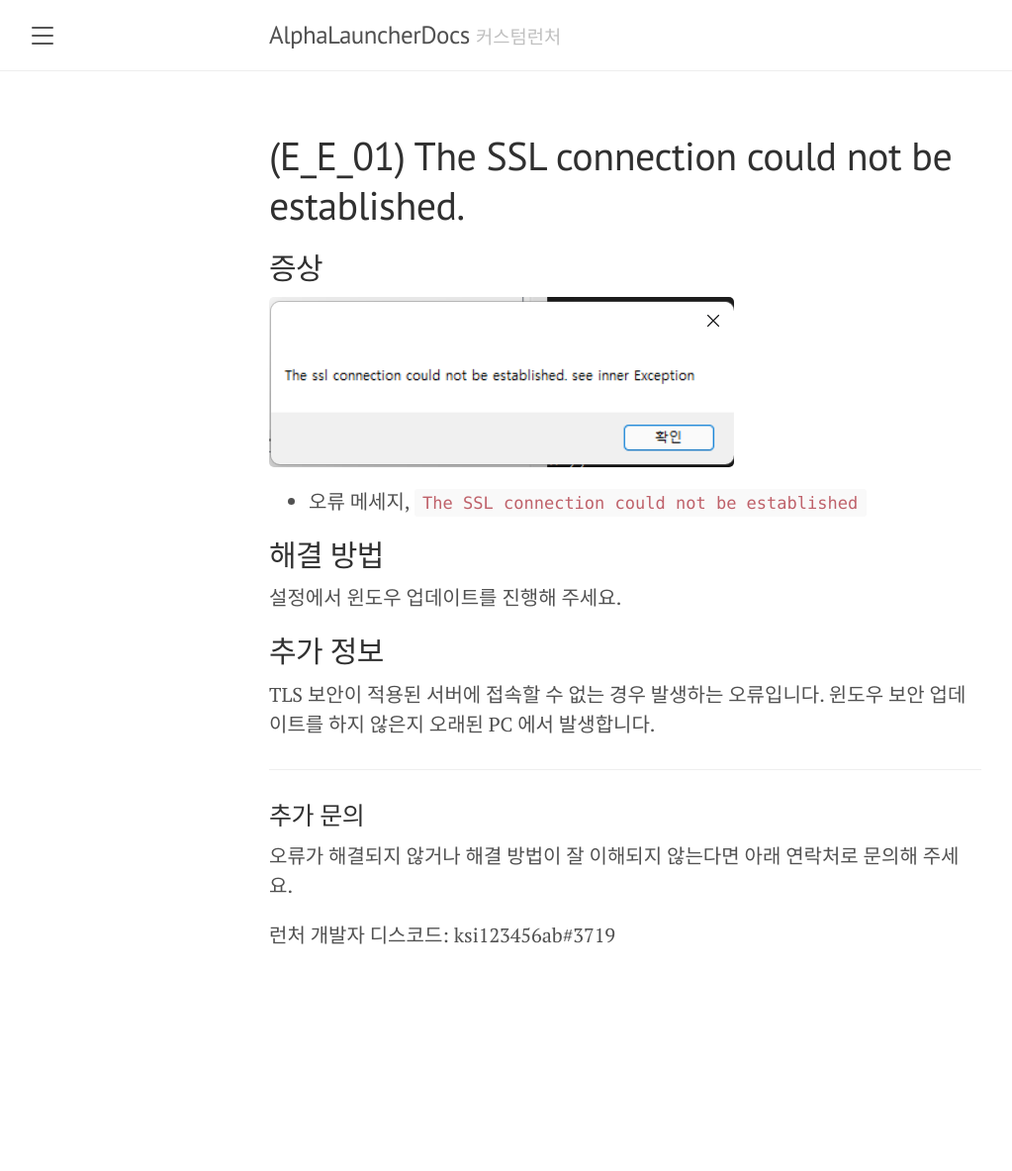
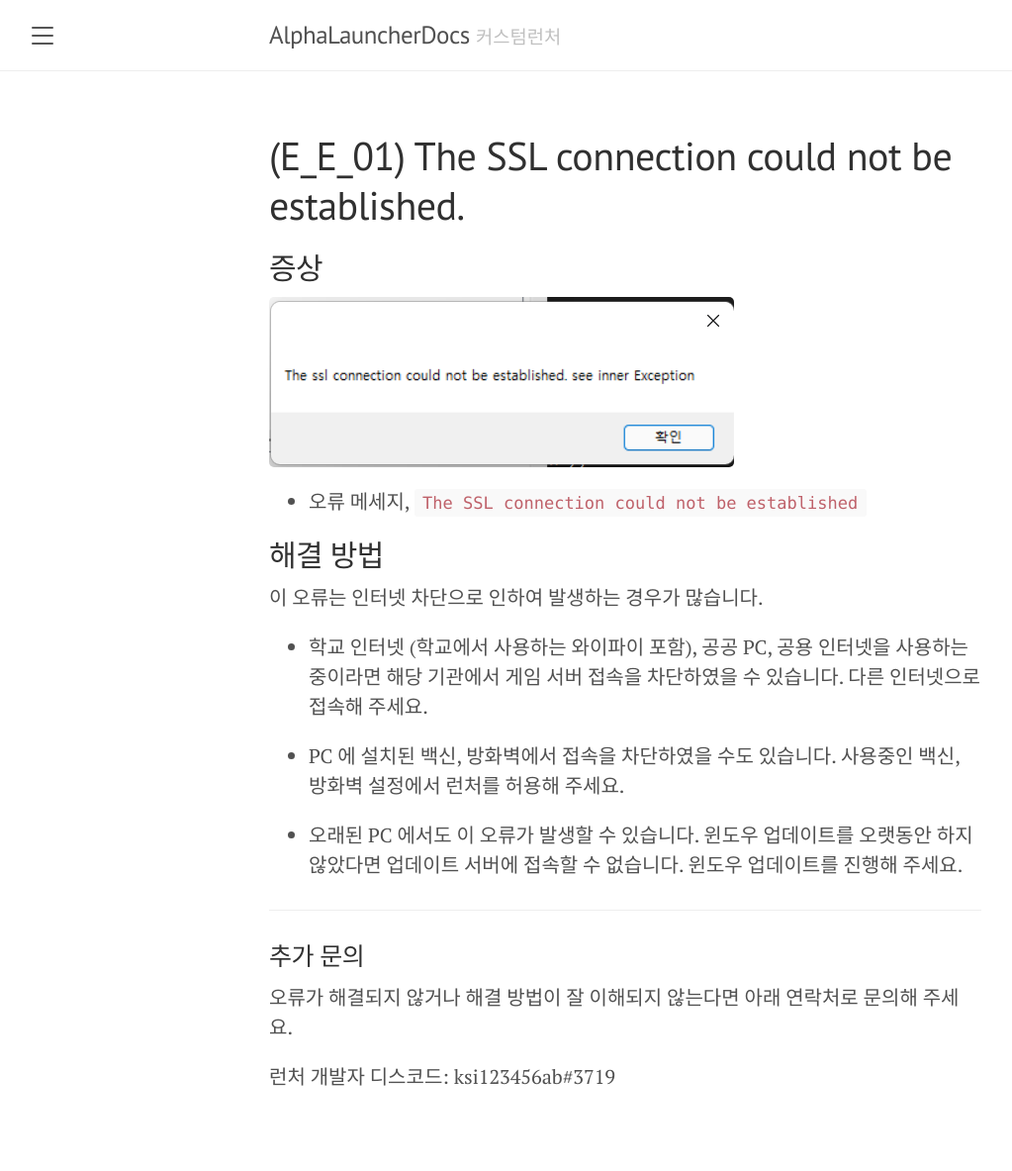
Before and after one commit to isk162534/AlphaLauncherDocs, a Jekyll site: the page built from collections/_error_posts/E_E_01.md, in a window 1280 px wide. Shown: the whole page at 99% size, without its empty margins (8-1031 px from the left). Built offline with Jekyll 4.4.1, drawn with Linux system fonts in a browser that asks for light colours; before the commit the page ends 1040 px from its top, so only the background shows below that.

Commit message:
2022 09 13

```diff
--- a/collections/_error_posts/E_E_01.md
+++ b/collections/_error_posts/E_E_01.md
@@ -11,8 +11,10 @@ title: (E_E_01) The SSL connection could not be established.
 
 ## 해결 방법
 
-설정에서 윈도우 업데이트를 진행해 주세요.
+이 오류는 인터넷 차단으로 인하여 발생하는 경우가 많습니다.
 
-## 추가 정보
+- 학교 인터넷 (학교에서 사용하는 와이파이 포함), 공공 PC, 공용 인터넷을 사용하는 중이라면 해당 기관에서 게임 서버 접속을 차단하였을 수 있습니다. 다른 인터넷으로 접속해 주세요.
 
-TLS 보안이 적용된 서버에 접속할 수 없는 경우 발생하는 오류입니다. 윈도우 보안 업데이트를 하지 않은지 오래된 PC 에서 발생합니다.
+- PC 에 설치된 백신, 방화벽에서 접속을 차단하였을 수도 있습니다. 사용중인 백신, 방화벽 설정에서 런처를 허용해 주세요.
+
+- 오래된 PC 에서도 이 오류가 발생할 수 있습니다. 윈도우 업데이트를 오랫동안 하지 않았다면 업데이트 서버에 접속할 수 없습니다. 윈도우 업데이트를 진행해 주세요.
```
Also changed, not shown: collections/_manual_posts/known_issue_DllNotFound.md (+4 -0 lines), collections/_manual_posts/known_issue_SocketException.md (added, +28 -0 lines).
